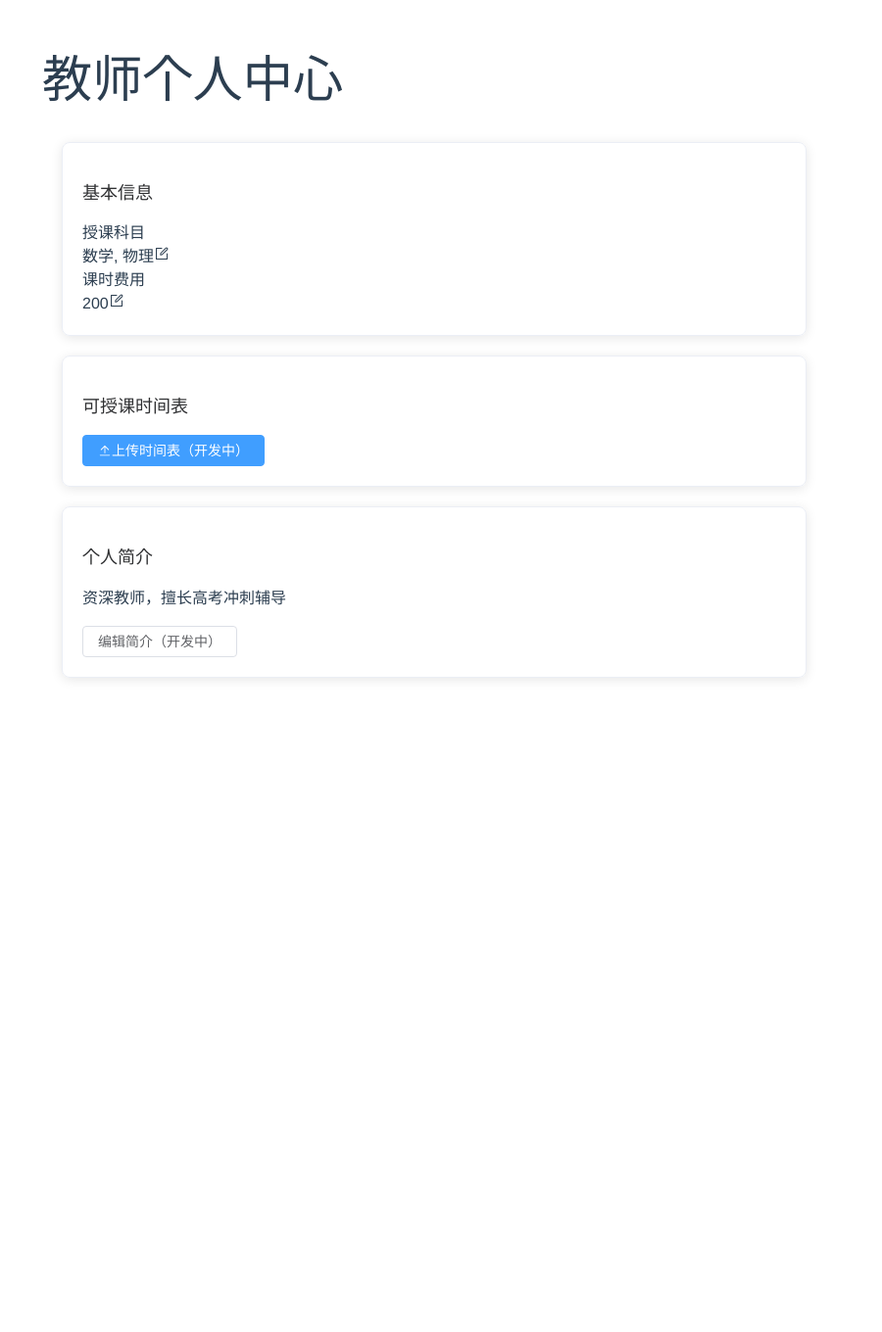
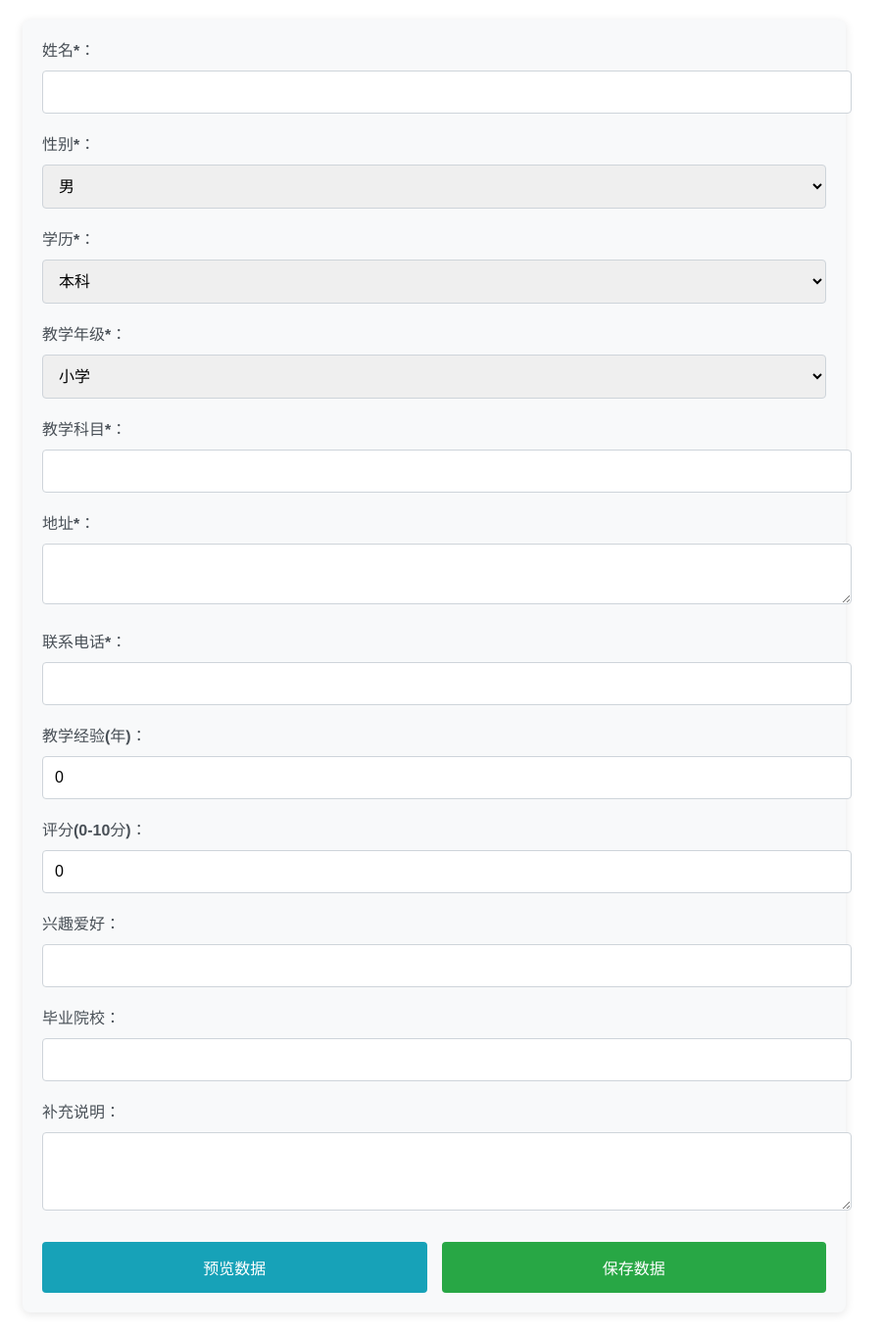
Before and after one commit to Ethan-Zhengsy/teach_vue, a Vue app: page /teacher in a window 1280 px wide. Shown: the whole page at 98% size, without its empty margins (197-1097 px from the left). Before the commit the page ends 800 px from the top, so only its background shows below. Built offline with nearby package versions, Linux system fonts and the light colour scheme.

Commit message:
teacher homepage

```diff
--- a/src/store/modules/TeacherForm.js
+++ b/src/store/modules/TeacherForm.js
@@ -1,21 +1,19 @@
 import { defineStore } from 'pinia'
 
-export const useTeacherStore = defineStore('TeacherForm', {
+// 修改 store 模块
+export const useTeacherStore = defineStore('Teacher', {
   state: () => ({
-    subjects: ['数学', '物理'],
     price: 200,
-    introduction: '10年教学经验，擅长高考冲刺辅导'
+    profile: null, // 包含所有表单字段的对象
+    //...
   }),
   actions: {
     async loadProfile() {
-      // 模拟数据加载
-      this.subjects = ['数学', '物理']
-      this.price = 200
-      this.introduction = '资深教师，擅长高考冲刺辅导'
-      // 模拟API调用
-      return new Promise(resolve => {
-        setTimeout(resolve, 500)
-      })
+      // 从接口加载数据
+      this.profile = await api.post('/user/update/teacher')
+    },
+    async saveProfile() {
+      await api.updateProfile(this.profile)
     }
   }
 })
--- a/src/views/TeacherPageView.vue
+++ b/src/views/TeacherPageView.vue
@@ -1,75 +1,299 @@
-<!-- views/TeacherPageView.vue -->
 <template>
-  <div class="page-container">
-    <h1>教师个人中心</h1>
 
-    <SectionCard title="基本信息">
-      <EditableField
-        label="授课科目"
-        :value="store.subjects.join(', ')"
-        placeholder="点击设置科目"
-        @edit="handleEditSubjects"
-      />
 
-      <EditableField
-        label="课时费用"
-        :value="store.price"
-        type="number"
-        @save="handleSavePrice"
-      />
-    </SectionCard>
 
-    <SectionCard title="可授课时间表">
-      <el-button type="primary" @click="showUploadTip">
-        <el-icon><Upload /></el-icon>
-        上传时间表（开发中）
-      </el-button>
-    </SectionCard>
+  <!-- 表单容器 -->
+  <div class="emergency-form">
+    <!-- 姓名字段 -->
+    <div class="form-group">
+      <label>姓名*：</label>
+      <!-- 文本输入框，双向绑定到formData.name -->
+      <input type="text" v-model="formData.name" required>
+    </div>
 
-    <SectionCard title="个人简介">
-      <p style="white-space: pre-wrap">{{ store.introduction }}</p>
-      <el-button @click="showEditorTip">编辑简介（开发中）</el-button>
-    </SectionCard>
+    <!-- 性别选择 -->
+    <div class="form-group">
+      <label>性别*：</label>
+      <!-- 下拉选择框，绑定到formData.gender -->
+      <select v-model="formData.gender" required>
+        <option value="MALE">男</option>
+        <option value="FEMALE">女</option>
+      </select>
+    </div>
+
+    <!-- 学历选择 -->
+    <div class="form-group">
+      <label>学历*：</label>
+      <select v-model="formData.education" required>
+        <option value="BACHELOR">本科</option>
+        <option value="MASTER">硕士</option>
+        <option value="DOCTOR">博士</option>
+      </select>
+    </div>
+
+    <!-- 教学年级选择 -->
+    <div class="form-group">
+      <label>教学年级*：</label>
+      <select v-model="formData.teachGrade" required>
+        <option value="小学">小学</option>
+        <option value="初中">初中</option>
+        <option value="高中">高中</option>
+      </select>
+    </div>
+
+    <!-- 教学科目 -->
+    <div class="form-group">
+      <label>教学科目*：</label>
+      <input type="text" v-model="formData.subject" required>
+    </div>
+
+    <!-- 地址（多行文本） -->
+    <div class="form-group">
+      <label>地址*：</label>
+      <textarea v-model="formData.address" rows="2" required></textarea>
+    </div>
+
+    <!-- 联系电话 -->
+    <div class="form-group">
+      <label>联系电话*：</label>
+      <!-- 电话输入模式，自动验证11位数字 -->
+      <input type="tel" v-model="formData.phone" pattern="[0-9]{11}" required>
+    </div>
+
+    <!-- 教学经验（数字） -->
+    <div class="form-group">
+      <label>教学经验(年)：</label>
+      <!-- .number修饰符确保值是数字类型 -->
+      <input type="number" v-model.number="formData.experience" min="0">
+    </div>
+
+    <!-- 评分（0-10分小数） -->
+    <div class="form-group">
+      <label>评分(0-10分)：</label>
+      <!-- step="0.1"允许输入小数 -->
+      <input type="number" v-model.number="formData.score" min="0" max="10" step="0.1">
+    </div>
+
+    <!-- 兴趣爱好 -->
+    <div class="form-group">
+      <label>兴趣爱好：</label>
+      <input type="text" v-model="formData.hobby">
+    </div>
+
+    <!-- 毕业院校 -->
+    <div class="form-group">
+      <label>毕业院校：</label>
+      <input type="text" v-model="formData.school">
+    </div>
+
+    <!-- 补充说明（多行文本） -->
+    <div class="form-group">
+      <label>补充说明：</label>
+      <textarea v-model="formData.addition" rows="3"></textarea>
+    </div>
+
+    <!-- 表单操作按钮 -->
+    <div class="form-actions">
+      <!-- 预览数据按钮 - 触发showData方法 -->
+      <button @click="showData">预览数据</button>
+      <!-- 保存数据按钮 - 触发saveData方法 -->
+      <button @click="saveData">保存数据</button>
+    </div>
+
+    <!-- 数据预览区域 -->
+    <div class="data-preview" v-if="showPreview">
+      <h3>将要提交的数据：</h3>
+      <!-- 显示格式化后的JSON数据 -->
+      <pre>{{ formattedData }}</pre>
+    </div>
   </div>
 </template>
 
-<script setup>
-import { onMounted } from 'vue'
-import { useTeacherStore } from '../store/modules/TeacherForm'
-import { ElMessage } from 'element-plus'
-import { Upload } from '@element-plus/icons-vue'
-import SectionCard from '../components/SectionCard.vue'
-import EditableField from '../components/EditableField.vue'
+<script>
+// Vue组件导出
+export default {
+  // 数据属性定义
+  data() {
+    return {
+      // 表单数据结构 - 与你的JSON文档对应
+      formData: {
+        name: "",            // 姓名
+        gender: "MALE",      // 性别，默认"MALE"（男）
+        education: "BACHELOR", // 学历，默认"BACHELOR"（本科）
+        teachGrade: "小学",  // 教学年级，默认"小学"
+        subject: "",         // 教学科目
+        address: "",         // 地址
+        phone: "",           // 联系电话
+        experience: 0,       // 教学经验（年）
+        score: 0.0,          // 评分（0-10分）
+        hobby: "",           // 兴趣爱好
+        school: "",          // 毕业院校
+        addition: ""          // 补充说明
+      },
+      // 控制数据预览区域的显示
+      showPreview: false
+    }
+  },
 
-const store = useTeacherStore()
+  // 计算属性
+  computed: {
+    // 将formData转换为格式化的JSON字符串
+    formattedData() {
+      return JSON.stringify(this.formData, null, 2);
+    }
+  },
 
-// 模拟初始化加载
-onMounted(() => {
-  store.loadProfile()
-})
+  // 方法定义
+  methods: {
+    // 显示数据预览
+    showData() {
+      this.showPreview = true; // 显示预览区域
+      // 在控制台输出当前表单数据
+      console.log("当前表单数据:", this.formData);
+    },
 
-const handleEditSubjects = () => {
-  ElMessage.info('科目编辑功能开发中')
-}
+    // 保存数据到Apifox接口
+    async saveData() {
+      try {
+        // ★★★★★ 这里是唯一需要修改的地方 ★★★★★
+        // 将YOUR_APIFOX_URL替换为你的真实Apifox接口URL
+        const API_URL = "YOUR_APIFOX_URL";
 
-const handleSavePrice = (value) => {
-  store.price = Number(value)
-  ElMessage.success(`已保存价格：${value}元`)
-}
+        // 使用Fetch API发送POST请求
+        const response = await fetch(API_URL, {
+          method: 'POST', // HTTP方法为POST
+          headers: {
+            'Content-Type': 'application/json', // JSON格式内容
+            // ★★★ 如果需要Authorization认证，取消下面行的注释并添加你的token ★★★
+            // 'Authorization': 'Bearer your_token_here'
+          },
+          // 将表单数据转换为JSON字符串
+          body: JSON.stringify(this.formData)
+        });
 
-const showUploadTip = () => {
-  ElMessage.warning('文件上传功能开发中')
-}
+        // 检查响应状态码
+        if (!response.ok) {
+          throw new Error(`请求失败: ${response.status}`);
+        }
 
-const showEditorTip = () => {
-  ElMessage.warning('富文本编辑器开发中')
+        // 解析JSON响应
+        const result = await response.json();
+        console.log("保存成功:", result);
+        alert("数据保存成功！");
+
+        // 保存成功后可以清空表单（可选）
+        // this.formData = {...this.defaultFormData};
+
+      } catch (error) {
+        // 错误处理
+        console.error("保存失败:", error);
+        // 显示错误提示
+        alert(`保存失败: ${error.message}`);
+      }
+    }
+  }
 }
 </script>
 
 <style scoped>
-.page-container {
-  max-width: 800px;
-  margin: 0 auto;
-  padding: 20px;
+/* 表单容器样式 */
+.emergency-form {
+  max-width: 800px; /* 最大宽度 */
+  margin: 20px auto; /* 上下边距20px，水平居中 */
+  padding: 20px; /* 内边距 */
+  background: #f8f9fa; /* 浅灰色背景 */
+  border-radius: 8px; /* 圆角 */
+  box-shadow: 0 2px 10px rgba(0,0,0,0.1); /* 轻微阴影效果 */
+}
+
+/* 表单组样式 - 每个输入项 */
+.form-group {
+  margin-bottom: 20px; /* 每个组之间的垂直间距 */
+}
+
+/* 标签样式 */
+label {
+  display: block; /* 独占一行 */
+  margin-bottom: 8px; /* 与输入框的间距 */
+  font-weight: bold; /* 粗体 */
+  color: #495057; /* 深灰色 */
+}
+
+/* 输入框通用样式 */
+input[type="text"],
+input[type="tel"],
+input[type="number"],
+select,
+textarea {
+  width: 100%; /* 宽度100%填满容器 */
+  padding: 12px; /* 内边距 */
+  border: 1px solid #ced4da; /* 边框 */
+  border-radius: 4px; /* 圆角 */
+  font-size: 16px; /* 字体大小 */
+  transition: border-color 0.15s; /* 边框颜色变化动画 */
+}
+
+/* 输入框聚焦状态 */
+input:focus,
+select:focus,
+textarea:focus {
+  border-color: #80bdff; /* 聚焦时边框变蓝色 */
+  outline: 0; /* 去除默认outline */
+  box-shadow: 0 0 0 0.2rem rgba(0,123,255,.25); /* 轻微发光效果 */
+}
+
+/* 按钮容器 */
+.form-actions {
+  display: flex; /* Flex布局 */
+  gap: 15px; /* 按钮间间距 */
+  margin-top: 25px; /* 顶部外边距 */
+}
+
+/* 按钮通用样式 */
+button {
+  flex: 1; /* 平均分配宽度 */
+  padding: 14px; /* 内边距 */
+  border: none; /* 无边框 */
+  border-radius: 4px; /* 圆角 */
+  font-size: 16px; /* 字体大小 */
+  font-weight: 600; /* 字体粗细 */
+  cursor: pointer; /* 鼠标手形 */
+  transition: all 0.3s ease; /* 所有属性动画 */
+}
+
+/* 预览按钮样式 */
+button:first-child {
+  background-color: #17a2b8; /* 青色背景 */
+  color: white; /* 白色文字 */
+}
+
+/* 保存按钮样式 */
+button:last-child {
+  background-color: #28a745; /* 绿色背景 */
+  color: white; /* 白色文字 */
+}
+
+/* 按钮悬停效果 */
+button:hover {
+  opacity: 0.9; /* 轻微透明 */
+  transform: translateY(-2px); /* 上移2像素 */
+}
+
+/* 数据预览区域 */
+.data-preview {
+  margin-top: 30px; /* 顶部外边距 */
+  padding: 20px; /* 内边距 */
+  background: white; /* 白色背景 */
+  border: 1px solid #dee2e6; /* 浅灰色边框 */
+  border-radius: 4px; /* 圆角 */
+}
+
+/* JSON预览格式 */
+pre {
+  background: #f8f9fa; /* 浅灰色背景 */
+  padding: 15px; /* 内边距 */
+  border-radius: 4px; /* 圆角 */
+  overflow: auto; /* 内容溢出时滚动 */
+  white-space: pre-wrap; /* 保留空白符但可换行 */
 }
 </style>
```
